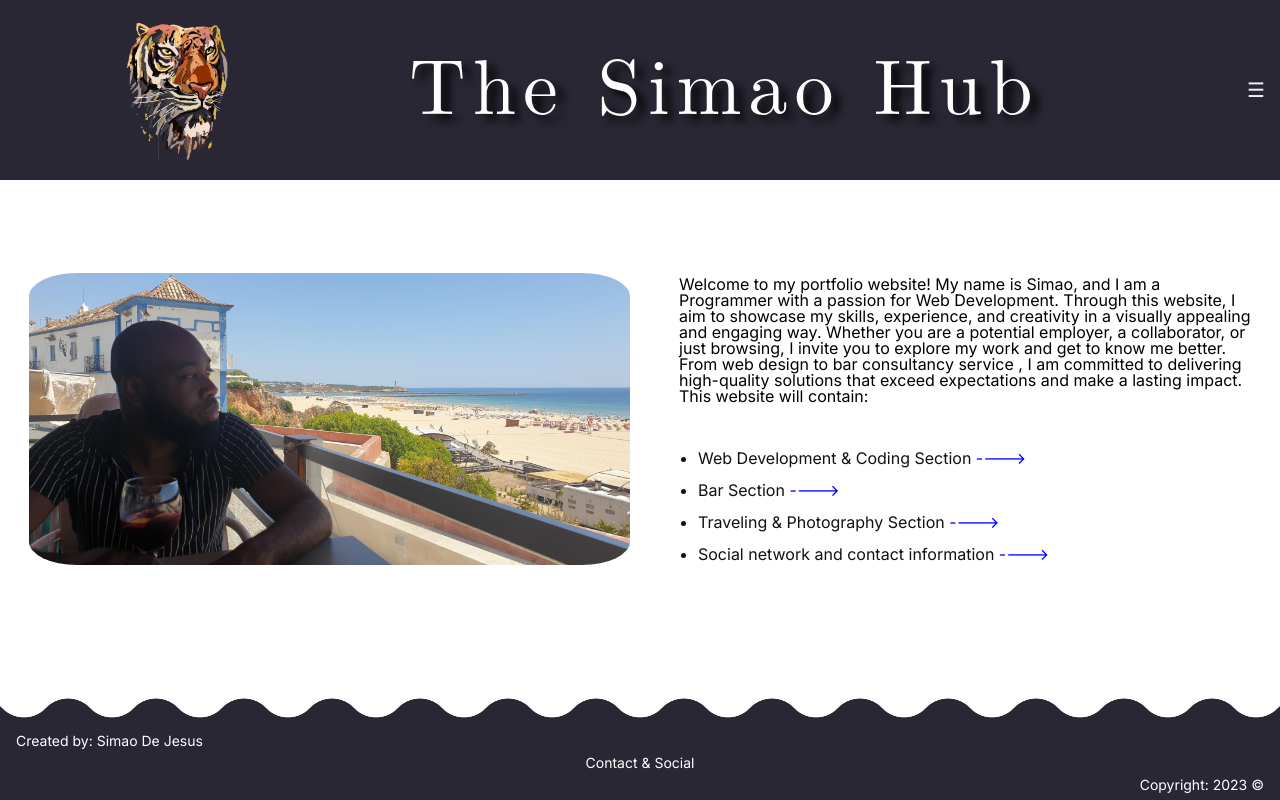
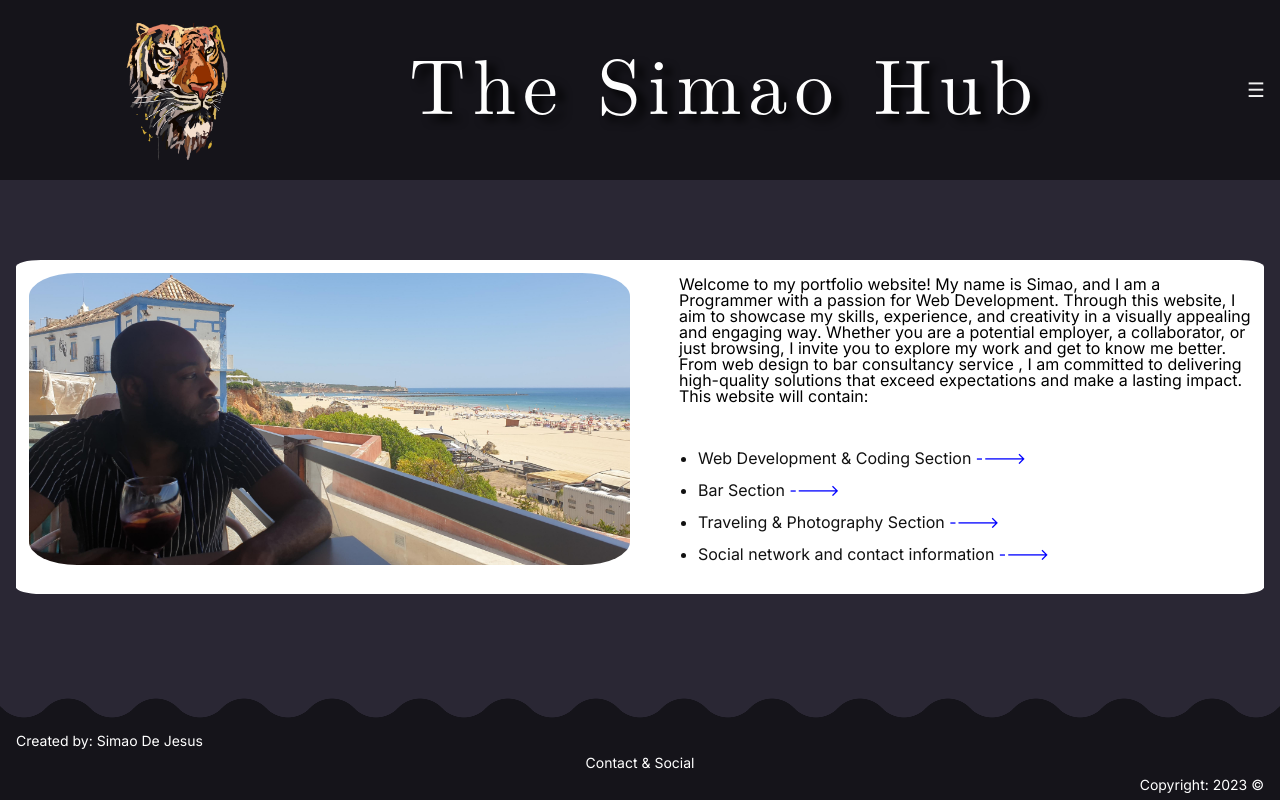
Before and after one commit to lewisboss88/Portfolio, a plain HTML site: page me.html in a window 1280 px wide. Drawn offline with nearby package versions, Linux system fonts and the light colour scheme.

Commit message:
theme change

```diff
--- a/my-css-file.css
+++ b/my-css-file.css
@@ -1,6 +1,6 @@
 body {
     margin: 0;
-    background: white;
+    background: #2A2734;
     text-align: center;
     font-family: 'Inter', sans-serif;
     color: #fefefe;
@@ -29,21 +29,23 @@ h1, h2, h3, h4, h5, p{
     /*position: fixed; */
     padding: 20px;
     display: flex;
-    background: #2A2734;
+    background: transparent;
     justify-content: center;
     align-items: center;
+    backdrop-filter: brightness(0.5);
 
 }
 footer{
     position: relative;
     margin-top: auto;
-    background: #2A2734;
+    background: transparent;
     color: white;
     --mask:
     radial-gradient(30.34px at 50% 42.90px,#000 99%,#0000 101%) calc(50% - 44px) 0/88px 100%,
     radial-gradient(30.34px at 50% -20.9px,#0000 99%,#000 101%) 50% 22px/88px 100% repeat-x;
      -webkit-mask: var(--mask);
-          mask: var(--mask);
+    mask: var(--mask);
+    backdrop-filter: brightness(0.5);
 
 }
 footer p{
@@ -534,6 +536,8 @@ map area:hover{
     align-items: center;
     margin-top: 2rem;
     /*border: 1px solid red;*/
+    background-color: white;
+    border-radius: 2%;
 }
 
 .content{
```
